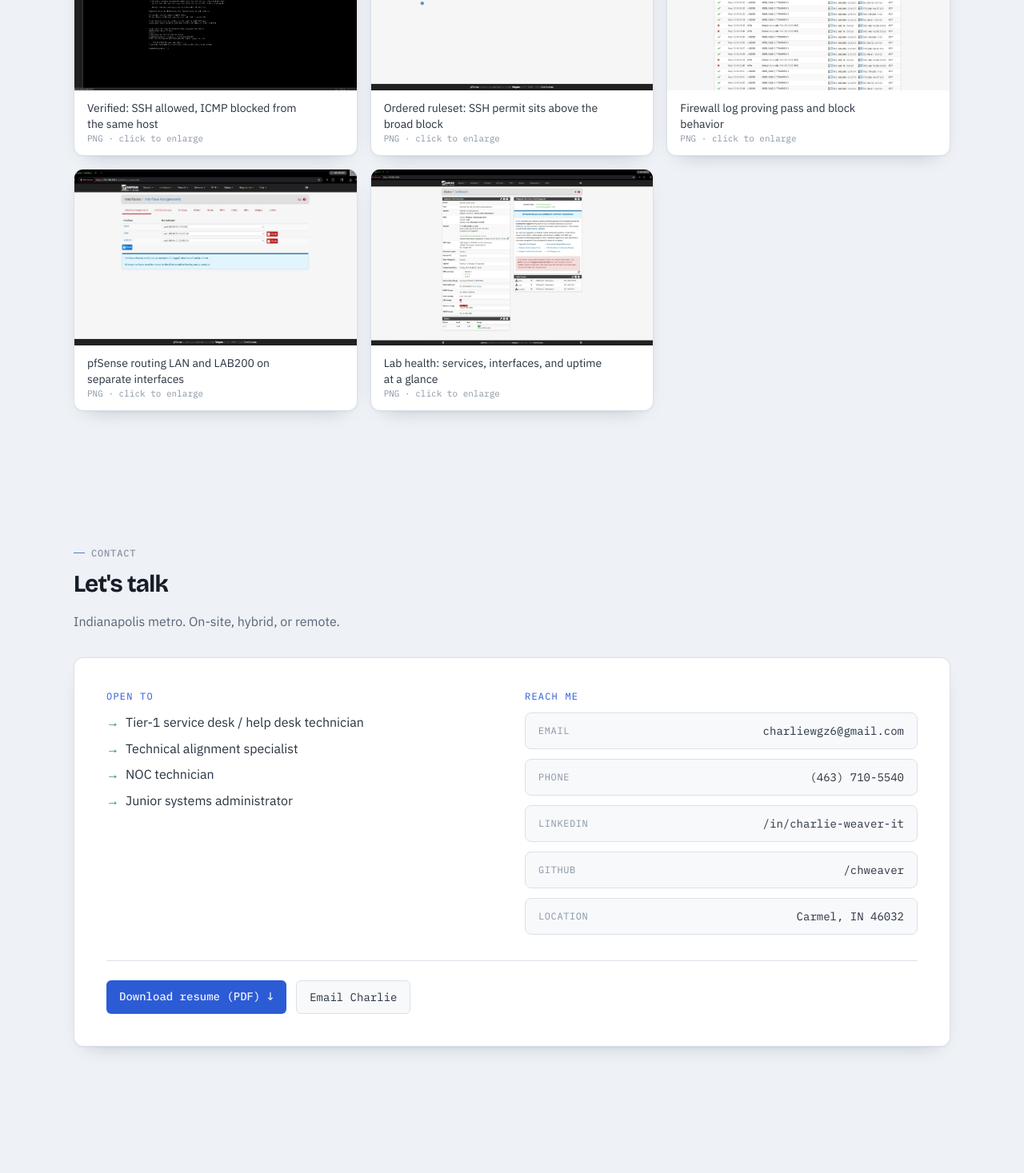
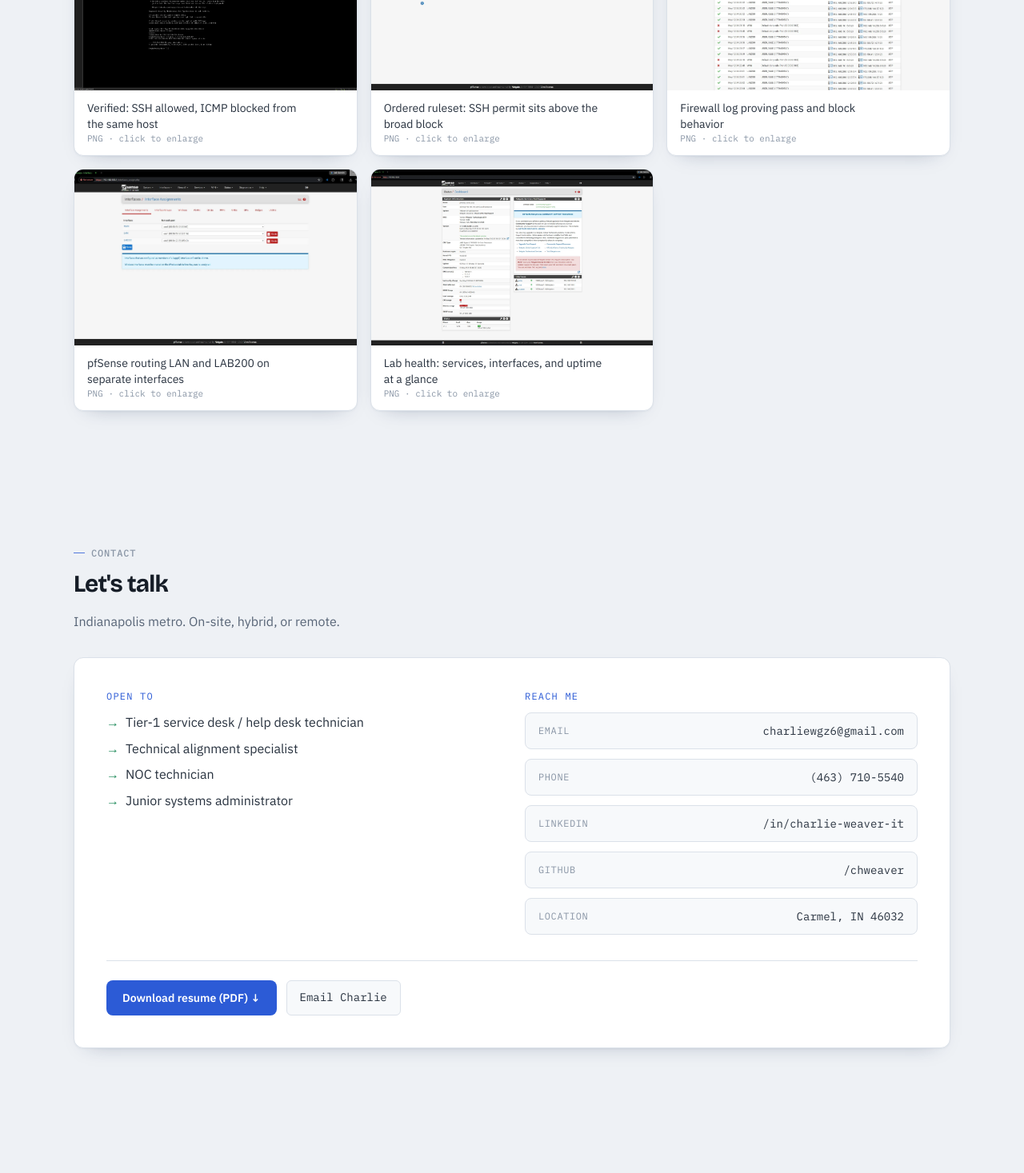
Before and after one commit to chweaver/portfolio, a Next.js app: page / in a window 1280 px wide. Shown: the part 7271-8738 px from the top of the page at 80% size. Built offline with nearby package versions, Linux system fonts and the light colour scheme; no server answers.

Commit message:
Daylight Ops reskin: clean up leftover dark-specific styling
Light the evidence thumbnail placeholder, and fix two accent buttons
(skills filter chip + contact resume button) to white-on-accent with the
hover-dim, matching the new button style.

```diff
--- a/src/components/ArtifactGallery.tsx
+++ b/src/components/ArtifactGallery.tsx
@@ -102,7 +102,7 @@ export function ArtifactGallery() {
             onClick={() => setOpenIndex(i)}
             className="card group overflow-hidden p-0 text-left hover:border-accent/40 transition-colors"
           >
-            <div className="relative aspect-[16/10] overflow-hidden bg-black/40">
+            <div className="relative aspect-[16/10] overflow-hidden bg-bg-elevated">
               <picture>
                 <source srcSet={webpSrc(a.file)} type="image/webp" />
                 <img
--- a/src/components/Contact.tsx
+++ b/src/components/Contact.tsx
@@ -88,7 +88,7 @@ export function Contact() {
           <a
             href={publicAsset('/Charlie-Weaver-Resume.pdf')}
             download
-            className="rounded-md bg-accent px-4 py-2.5 font-mono text-sm font-medium text-bg hover:bg-accent-glow transition-colors"
+            className="rounded-lg bg-accent px-5 py-3 text-sm font-semibold text-white hover:bg-accent-dim transition-colors"
           >
             Download resume (PDF) ↓
           </a>
--- a/src/components/SkillsMatrix.tsx
+++ b/src/components/SkillsMatrix.tsx
@@ -83,7 +83,7 @@ export function SkillsMatrix() {
                 onClick={() => setFilter(f.key)}
                 className={`rounded-full px-4 py-1.5 font-mono text-xs uppercase tracking-wider transition-colors ${
                   filter === f.key
-                    ? 'bg-accent text-bg'
+                    ? 'bg-accent text-white'
                     : 'border border-bg-border bg-bg-elevated text-ink-dim hover:text-accent hover:border-accent/40'
                 }`}
               >
```
